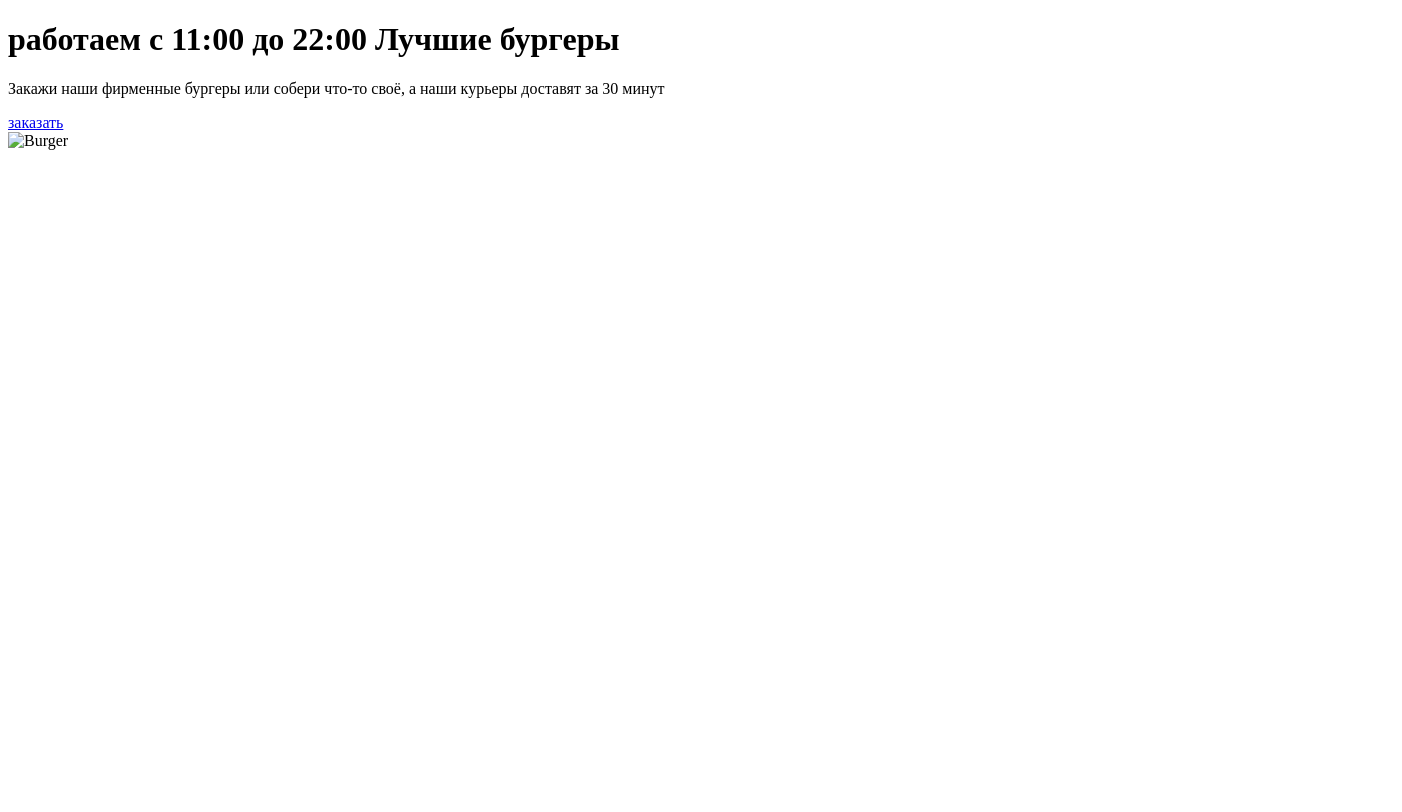
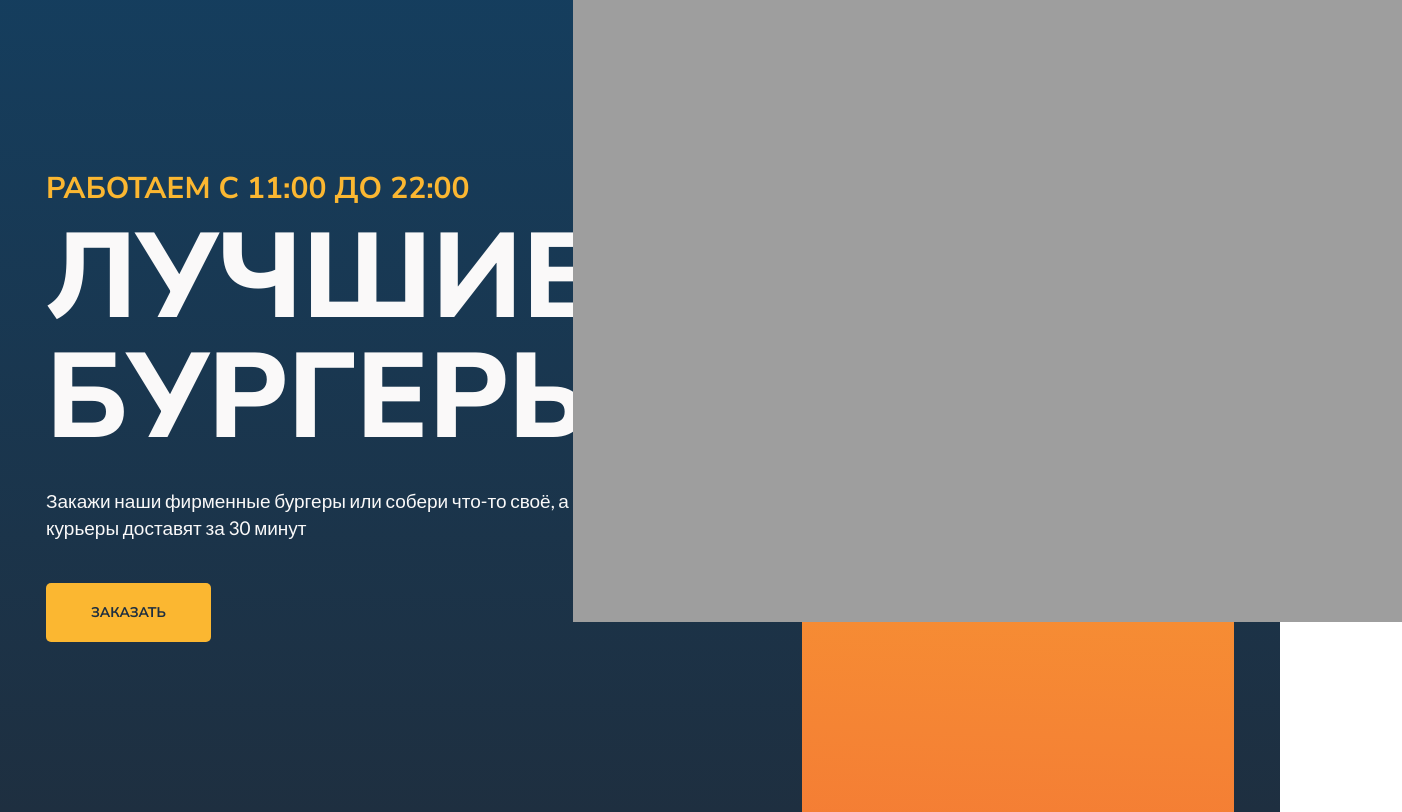
Before and after one commit to ArtS01/Burger, a plain HTML site: page index.html in a window 1280 px wide. Shown: the whole page, 1402 px wide, since content can reach past the window. Drawn offline with Linux system fonts and the light colour scheme; the site is published under a folder, as on GitHub Pages, so addresses that start at the root find nothing.

Commit message:
Update index.html

```diff
--- a/index.html
+++ b/index.html
@@ -8,7 +8,7 @@
     <link rel="preconnect" href="https://fonts.googleapis.com">
     <link rel="preconnect" href="https://fonts.gstatic.com" crossorigin>
     <link href="https://fonts.googleapis.com/css2?family=Lato&family=Nunito+Sans:wght@700;800&display=swap" rel="stylesheet">
-    <link rel="stylesheet" href="/style/style.css">
+    <link rel="stylesheet" href="Burger/style/style.css">
 </head>
 <body>
     <div class="main">
@@ -23,7 +23,7 @@
             </div>
             <div class="visual">
                 <div class="bg"></div>
-                <img src="/image/1.png" alt="Burger">
+                <img src="Burger/image/1.png" alt="Burger">
             </div>
         </div>
     </div>
```
